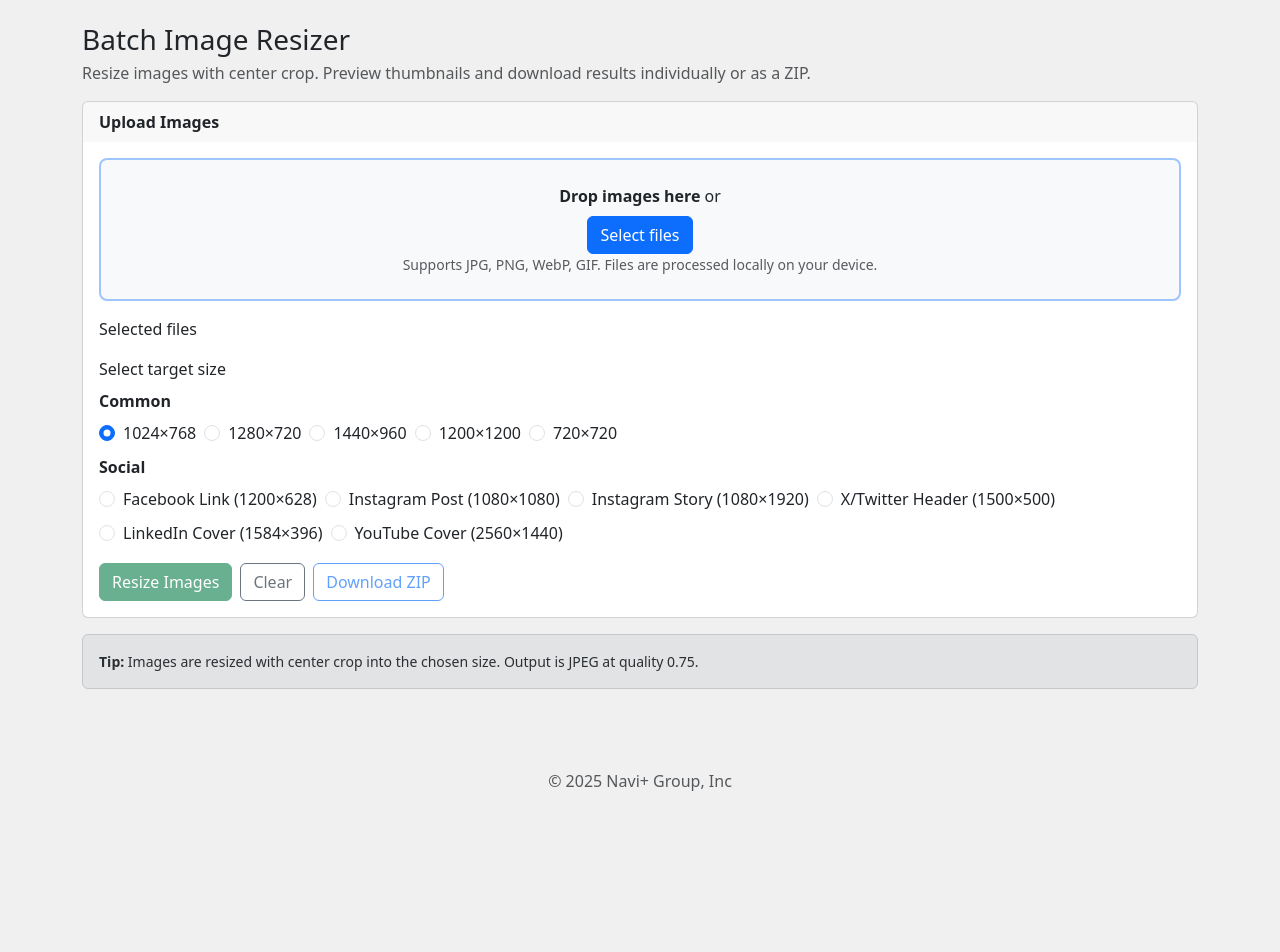
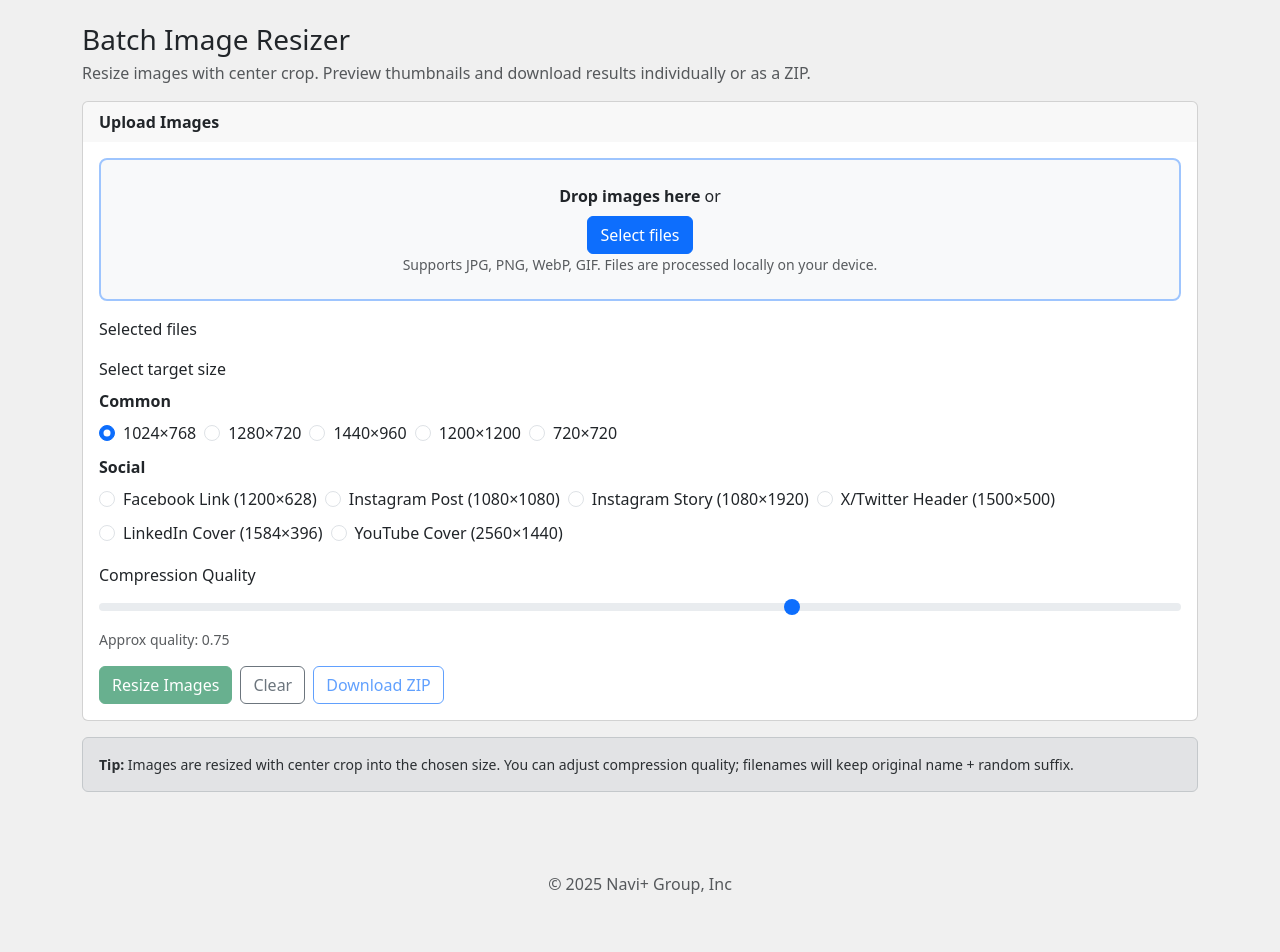
Before and after one commit to khoipn/tools.naviplus.io, a Jekyll site: the page built from toolset/images/image-resizer.html, in a window 1280 px wide. Shown: the part 350-1302 px from the top of the page. Built offline with Jekyll 4.4.1, drawn with Linux system fonts in a browser that asks for light colours; nearby versions of some CDN libraries; before the commit the page ends 1199 px from its top, so only the background shows below that.

Commit message:
resize - 2

```diff
--- a/toolset/images/image-resizer.html
+++ b/toolset/images/image-resizer.html
@@ -85,6 +85,13 @@ description: "Resize images with center crop, preview thumbnails, and download i
         </div>
       </div>
 
+      <!-- Compression level -->
+      <div class="mb-3">
+        <label for="quality" class="form-label">Compression Quality</label>
+        <input type="range" id="quality" min="0.3" max="1" step="0.05" value="0.75" class="form-range" />
+        <div class="form-text">Approx quality: <span id="qualityVal">0.75</span></div>
+      </div>
+
       <div class="d-flex gap-2 flex-wrap">
         <button id="processBtn" class="btn btn-success" disabled>Resize Images</button>
         <button id="clearBtn" class="btn btn-outline-secondary">Clear</button>
@@ -102,7 +109,7 @@ description: "Resize images with center crop, preview thumbnails, and download i
   </div>
 
   <div class="alert alert-secondary small">
-    <strong>Tip:</strong> Images are resized with center crop into the chosen size. Output is JPEG at quality 0.75.
+    <strong>Tip:</strong> Images are resized with center crop into the chosen size. You can adjust compression quality; filenames will keep original name + random suffix.
   </div>
 </div>
 
@@ -120,6 +127,8 @@ description: "Resize images with center crop, preview thumbnails, and download i
   const gallery = $('#gallery');
   const fileList = $('#fileList');
   const resultsCard = $('#resultsCard');
+  const quality = $('#quality');
+  const qualityVal = $('#qualityVal');
 
   let files = [];
   let results = [];
@@ -157,6 +166,8 @@ description: "Resize images with center crop, preview thumbnails, and download i
   selectBtn.addEventListener('click', () => fileInput.click());
   fileInput.addEventListener('change', e => { addFiles(e.target.files); fileInput.value=''; });
 
+  quality.addEventListener('input', ()=>{ qualityVal.textContent=quality.value; });
+
   function getSelectedSize(){
     const checked = document.querySelector('input[name="size"]:checked');
     return checked ? checked.value.split('x').map(Number) : null;
@@ -178,17 +189,21 @@ description: "Resize images with center crop, preview thumbnails, and download i
     const size = getSelectedSize();
     if(!size) return;
     const [W,H] = size;
+    const q = parseFloat(quality.value);
     for(const file of files){
       const img = await loadImage(file);
       const canvas = cropFit(img,W,H);
-      const blob = await new Promise(r=>canvas.toBlob(r,'image/jpeg',0.75));
+      const blob = await new Promise(r=>canvas.toBlob(r,'image/jpeg',q));
       const url = URL.createObjectURL(blob);
-      results.push({name: file.name.replace(/\.[^.]+$/, '')+`_${W}x${H}.jpg`, blob});
+      const rand = Math.floor(Math.random()*10000);
+      const base = file.name.replace(/\.[^.]+$/, '');
+      const filename = `${base}_${rand}.jpg`;
+      results.push({name: filename, blob});
       const col = document.createElement('div');
       col.className='col-6 col-md-3';
       col.innerHTML = `<div class="border rounded-3 p-1 text-center">
         <img src="${url}" class="img-fluid mb-1" alt="thumb">
-        <a class="btn btn-sm btn-outline-success" href="${url}" download>Download</a>
+        <a class="btn btn-sm btn-outline-success" href="${url}" download="${filename}">Download</a>
       </div>`;
       gallery.appendChild(col);
     }
```
